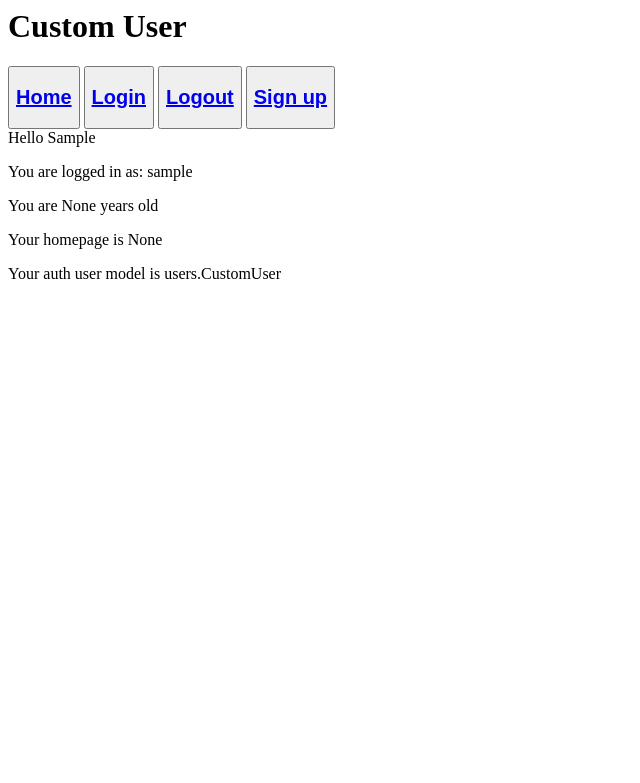
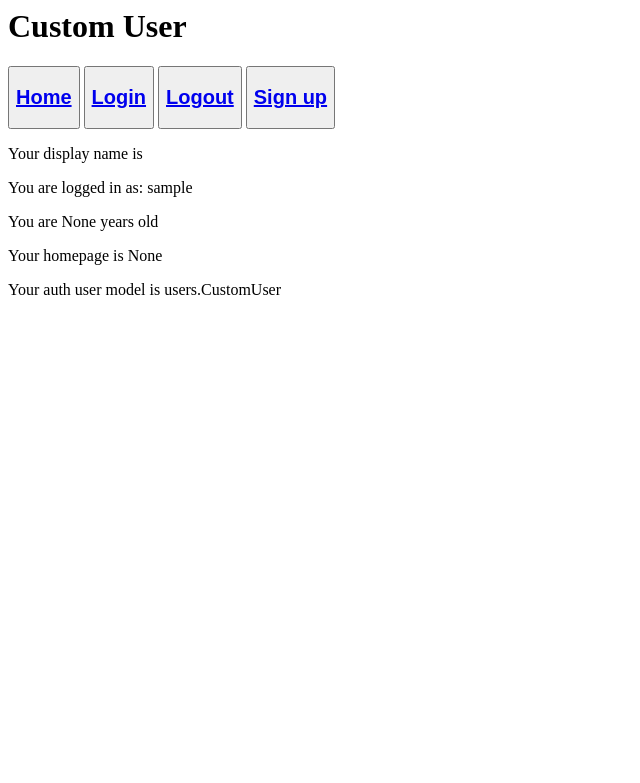
Before and after one commit to pompyn/django_custom-user, a Django app: page / in a window 1280 px wide. Shown: the top 783 px of the page, without its empty margins (0-640 px from the left). Run offline with Django 3.2, Linux system fonts and the light colour scheme; the visitor is signed in with stand-in values (Sample User, id 1).

Commit message:
repaired display name

```diff
--- a/users/forms.py
+++ b/users/forms.py
@@ -17,7 +17,7 @@
 class SignUpForm(UserCreationForm):
     class Meta:
         model = CustomUser
-        fields = ('username', 'password', 'age', 'homepage')
+        fields = ('username', 'password', 'age', 'homepage', 'display_name')
 
 # class SignupForm(UserCreationForm):
 #     username = forms.CharField(max_length=50)
--- a/users/templates/index.html
+++ b/users/templates/index.html
@@ -9,8 +9,8 @@
 {#    </nav>#}
 {% include 'navbar.html' %}
 {% if user.is_authenticated %}
-Hello {{ user.first_name }}
-   {{ user.display_name }}
+{#Hello {{ user.first_name }}#}
+    <p> Your display name is {{ user.display_name }}</p>
     <p>You are logged in as: {{ user.username }}</p>
     <p>You are {{ user.age }} years old</p>
     <p>Your homepage is {{ user.homepage }}</p>
```
